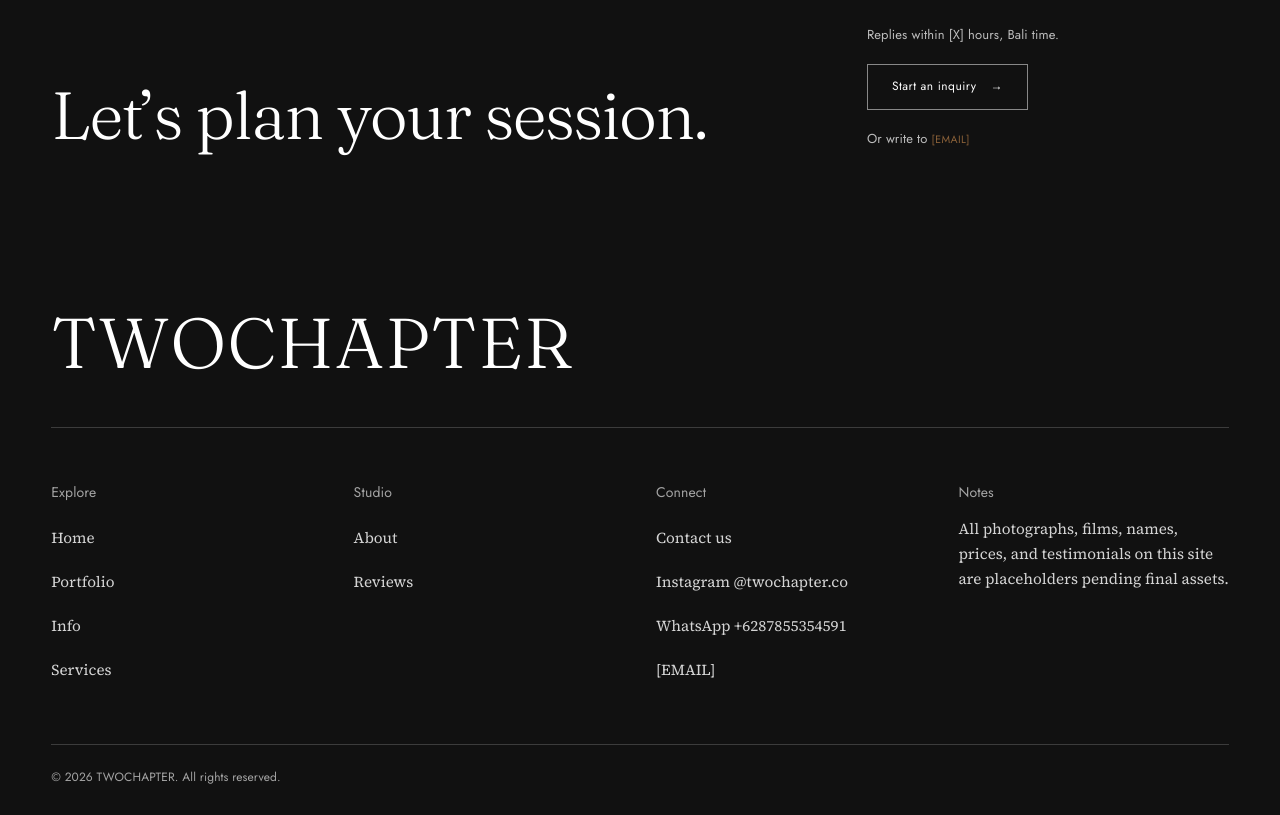
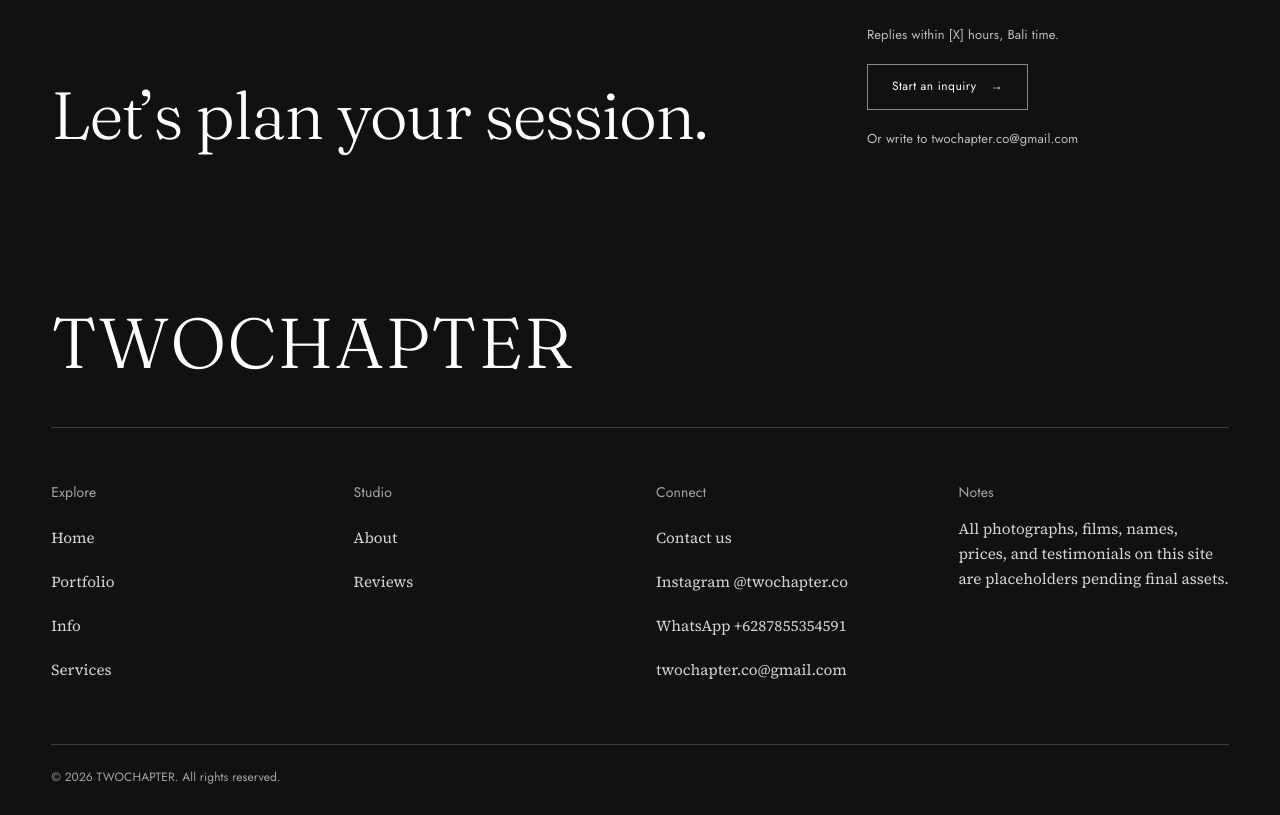
Before and after one commit to rubenstudy200-ai/website-twochapter, a plain HTML site: page index.html in a window 1280 px wide. Shown: the part 3920-4735 px from the top of the page. Drawn offline with Linux system fonts and the light colour scheme.

Commit message:
Add email links across the site

```diff
--- a/index.html
+++ b/index.html
@@ -458,7 +458,7 @@
         <div class="cta__aside reveal reveal-delay-1">
           <p>Replies within [X] hours, Bali time.</p>
           <a class="btn btn--light" href="contact.html">Start an inquiry <span class="arrow" aria-hidden="true">→</span></a>
-          <p>Or write to <span class="placeholder">[EMAIL]</span></p>
+          <p>Or write to <a href="mailto:twochapter.co@gmail.com">twochapter.co@gmail.com</a></p>
         </div>
       </div>
     </section>
@@ -488,7 +488,7 @@
           <a href="contact.html">Contact us</a>
           <a href="https://www.instagram.com/twochapter.co/" target="_blank" rel="noopener">Instagram @twochapter.co</a>
           <a href="https://wa.me/6287855354591" target="_blank" rel="noopener">WhatsApp +6287855354591</a>
-          <a href="#" aria-disabled="true">[EMAIL]</a>
+          <a href="mailto:twochapter.co@gmail.com">twochapter.co@gmail.com</a>
         </div>
         <div>
           <h2 class="footer-label">Notes</h2>
```
Also changed, not shown: about.html (+1 -1 lines), contact.html (+1 -1 lines), info.html (+1 -1 lines), portfolio-mbm-2026.html (+1 -1 lines), portfolio-personal-01.html (+1 -1 lines), portfolio-pocari-2026.html (+1 -1 lines), portfolio-sip-turtle-release.html (+1 -1 lines), portfolio-sports-01.html (+1 -1 lines), portfolio.html (+1 -1 lines), reviews.html (+1 -1 lines), services.html (+1 -1 lines), 1 other file.
